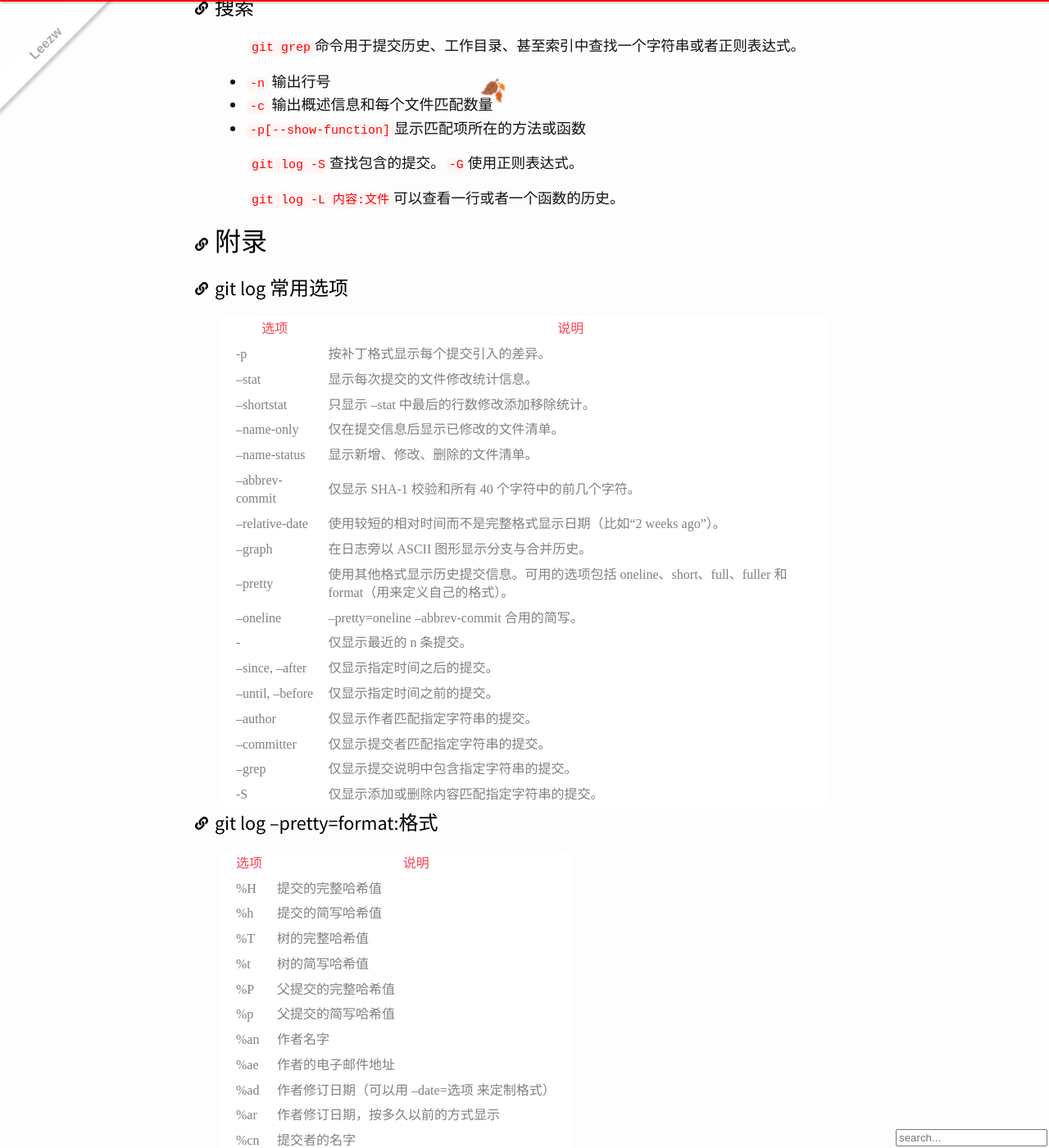
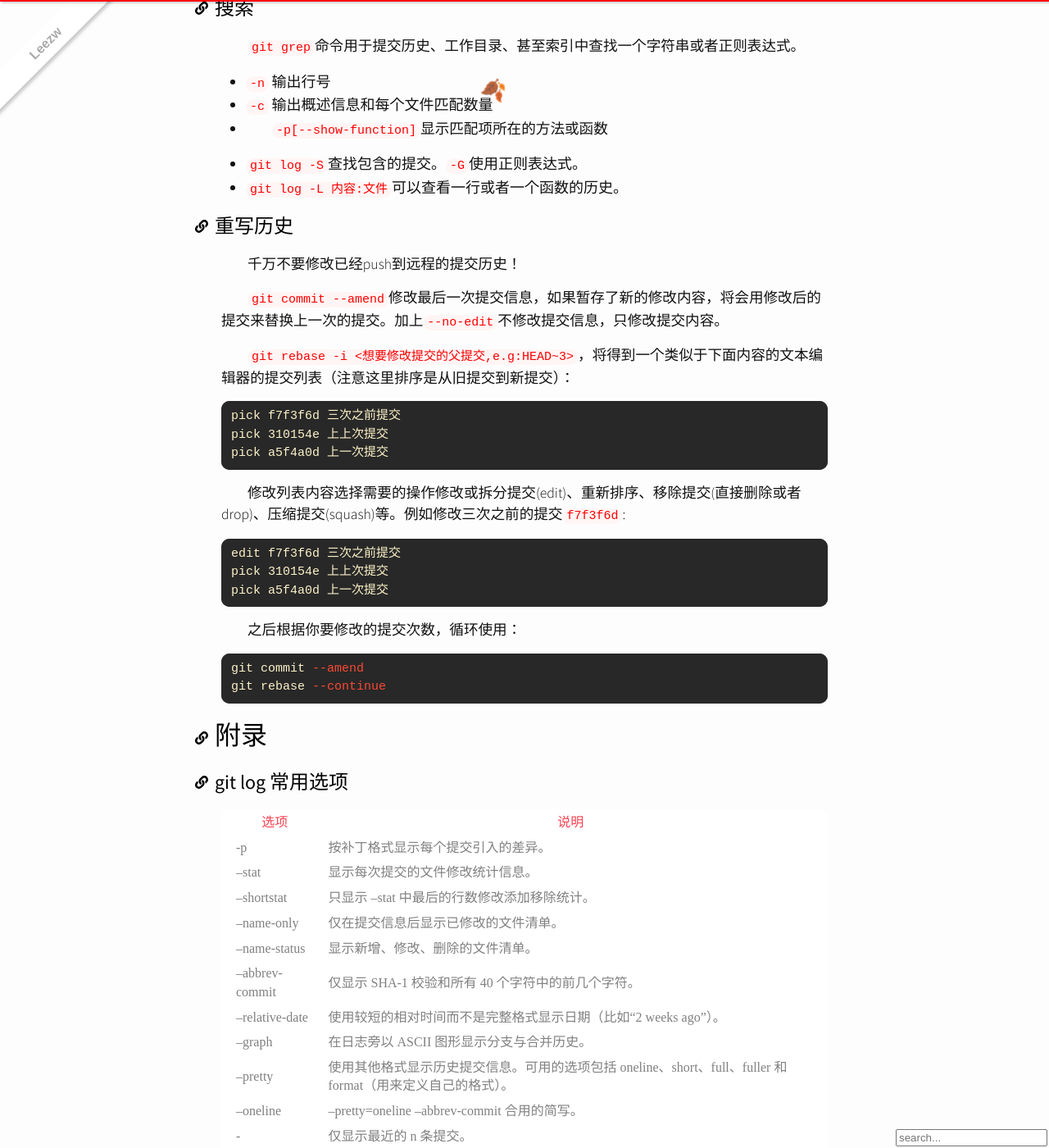
Before and after one commit to quantum-li/quantum-li.github.io, a Jekyll site: the page built from _article/2020-11-02-git-reference.md, in a window 1280 px wide and 1400 px high, scrolled down 12688 px. Shown: the whole window at 82% size. Built offline with Jekyll 4.4.1, drawn with Linux system fonts in a browser that asks for light colours; nearby versions of some CDN libraries; comment, search, counter and statistics services are not loaded.

Commit message:
2020-11-30 19:53:27

````diff
--- a/_article/2020-11-02-git-reference.md
+++ b/_article/2020-11-02-git-reference.md
@@ -320,9 +320,36 @@ GitHub支持配置一些服务，或者仓库变动时调用外部HTTP接口的
 + `-c` 输出概述信息和每个文件匹配数量
 + `-p[--show-function]`显示匹配项所在的方法或函数
 
-`git log -S`查找包含的提交。`-G`使用正则表达式。
++ `git log -S`查找包含的提交。`-G`使用正则表达式。
++ `git log -L 内容:文件`可以查看一行或者一个函数的历史。
 
-`git log -L 内容:文件`可以查看一行或者一个函数的历史。
+## 重写历史
+
+千万不要修改已经push到远程的提交历史！
+
+`git commit --amend`修改最后一次提交信息，如果暂存了新的修改内容，将会用修改后的提交来替换上一次的提交。加上`--no-edit`不修改提交信息，只修改提交内容。
+
+`git rebase -i <想要修改提交的父提交,e.g:HEAD~3>`，将得到一个类似于下面内容的文本编辑器的提交列表（注意这里排序是从旧提交到新提交）：
+```
+pick f7f3f6d 三次之前提交
+pick 310154e 上上次提交
+pick a5f4a0d 上一次提交
+```
+修改列表内容选择需要的操作修改或拆分提交(edit)、重新排序、移除提交(直接删除或者drop)、压缩提交(squash)等。例如修改三次之前的提交`f7f3f6d`:
+```
+edit f7f3f6d 三次之前提交
+pick 310154e 上上次提交
+pick a5f4a0d 上一次提交
+```
+之后根据你要修改的提交次数，循环使用：
+``` shell
+git commit --amend
+git rebase --continue
+```
+
+
+
+
 
 # 附录
 
````
